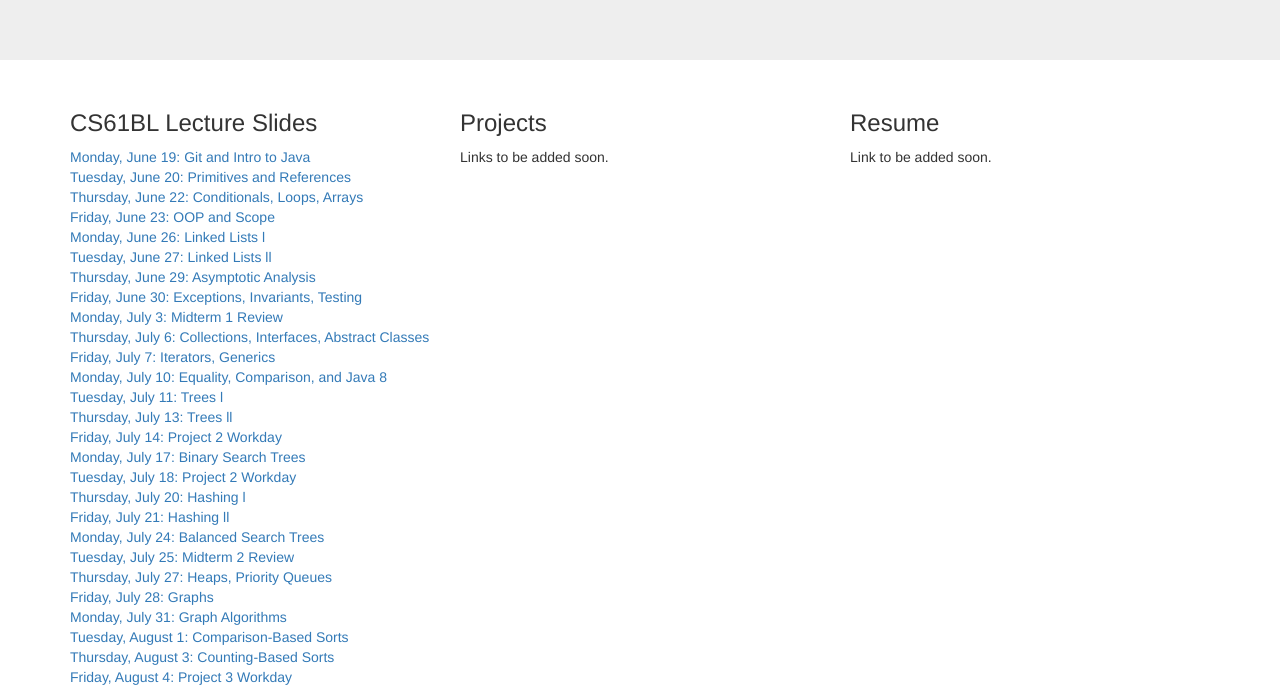
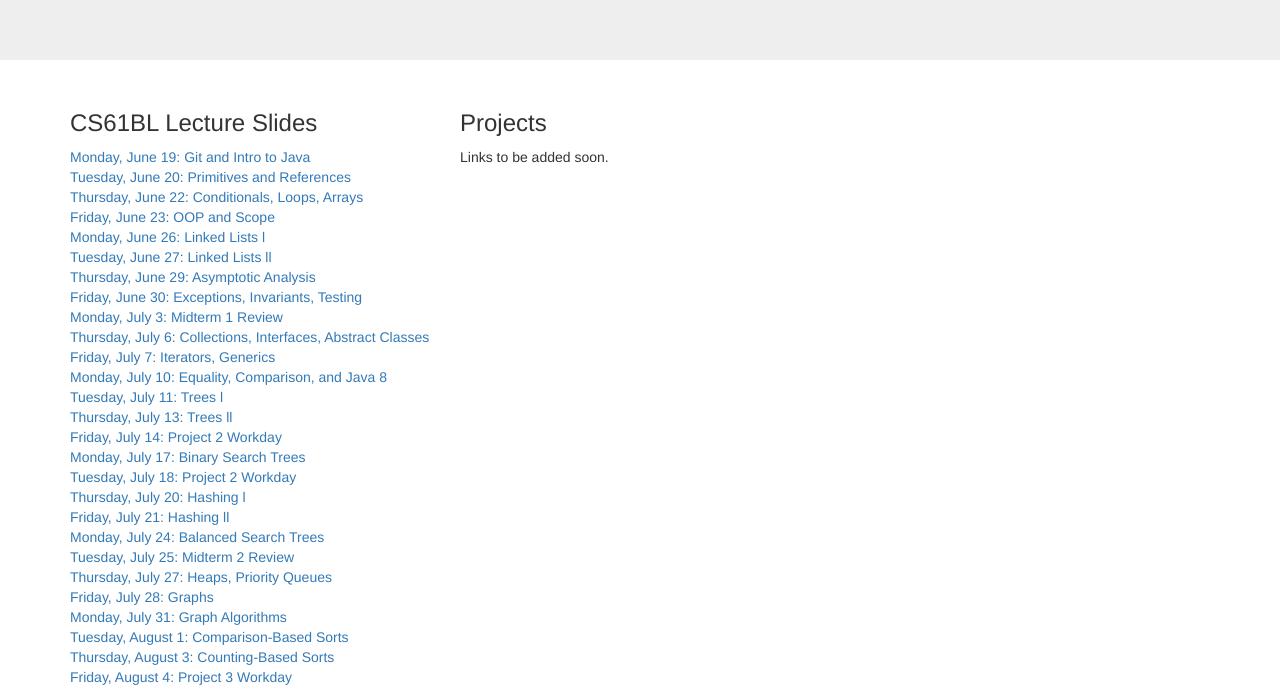
Before and after one commit to josh-zeitsoff/josh-zeitsoff.github.io, a plain HTML site: page index.html in a window 1280 px wide. Shown: the part 180-867 px from the top of the page. Drawn offline with nearby package versions, Linux system fonts and the light colour scheme; files that its build step writes are made by us from their sources.

Commit message:
Removed col 3

```diff
--- a/index.html
+++ b/index.html
@@ -98,13 +98,9 @@
 <a href = "https://docs.google.com/presentation/d/1z5H7guHdCECEl0Kvao_u_dHPyP67XYkLMxhfoWKVRGk/edit?usp=sharing" target = "_blank">Friday, August 4:  Project 3 Workday</a>
 
     </div>
-    <div class="col-sm-4">
+    <div class="col-sm-5">
       <h3>Projects</h3>
       <p>Links to be added soon.</p>
-    </div>
-    <div class="col-sm-4">
-      <h3>Resume</h3>
-      <p>Link to be added soon.</p>
     </div>
   </div>
 </div>
```
